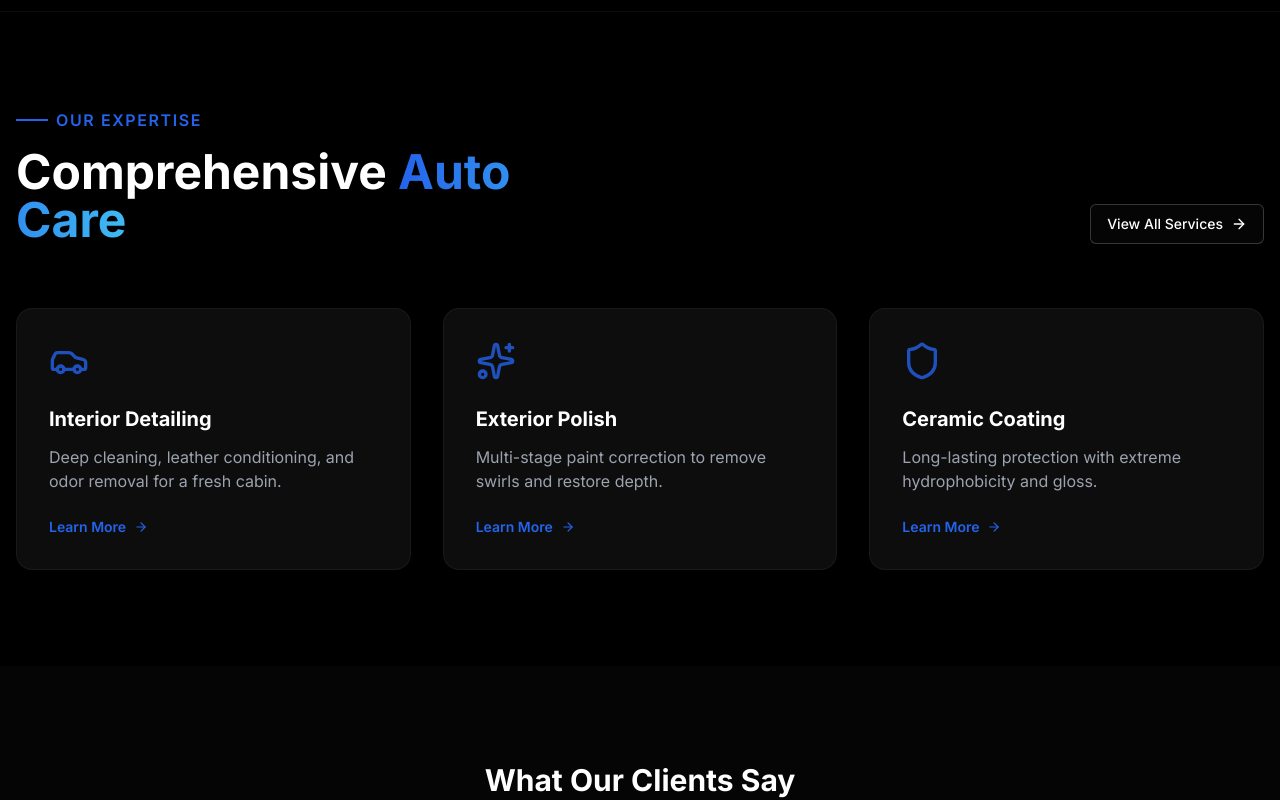
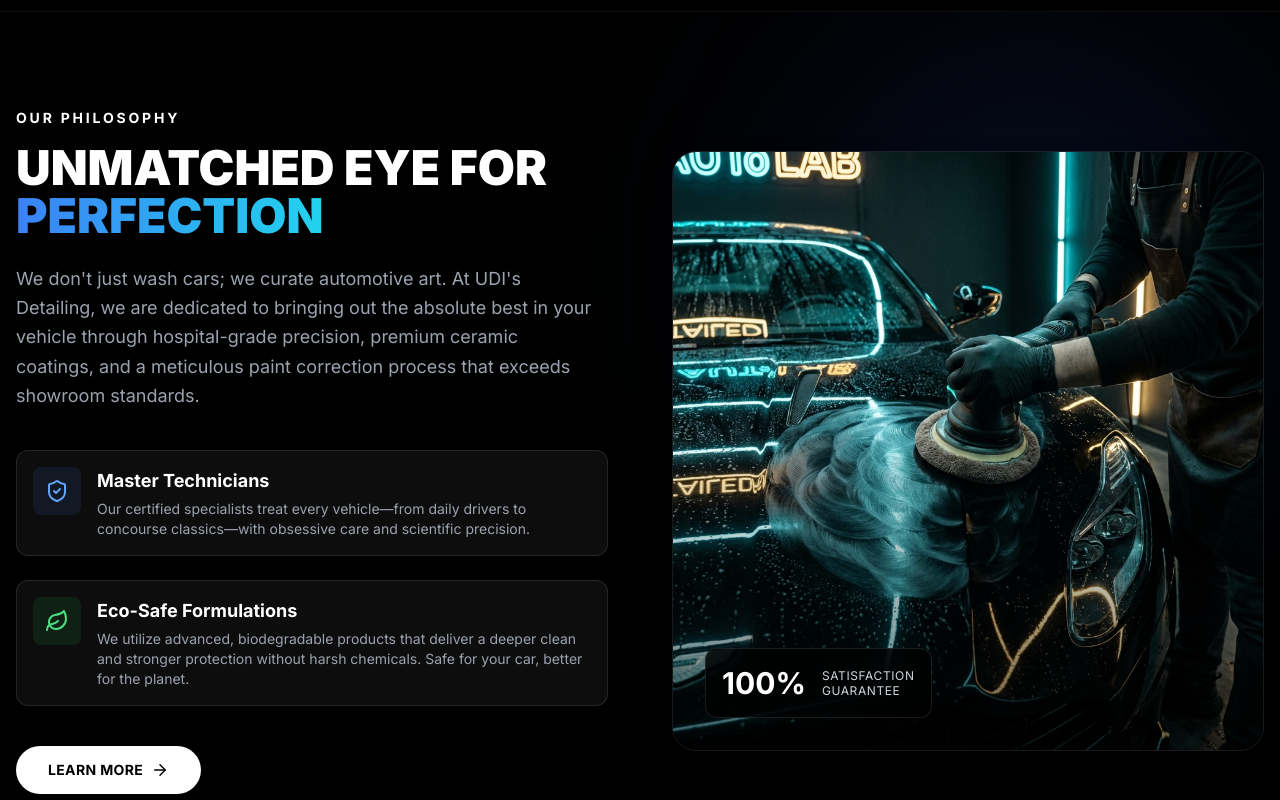
Before and after one commit to Dilshan-Mindika/UDIS-DETAILING, a Next.js app: page / in a window 1280 px wide. Shown: the part 1500-2300 px from the top of the page. Built offline with nearby package versions, Linux system fonts and the light colour scheme.

Commit message:
feat: add AboutSection component with image and integrate it into the homepage.

```diff
--- a/src/app/page.tsx
+++ b/src/app/page.tsx
@@ -1,6 +1,7 @@
 import { Hero } from "@/components/sections/Hero";
 import { Stats } from "@/components/sections/Stats";
 import { BrandCarousel } from "@/components/sections/BrandCarousel";
+import { AboutSection } from "@/components/sections/AboutSection";
 import { ServicesPreview } from "@/components/sections/ServicesPreview";
 
 export default function Home() {
@@ -9,6 +10,7 @@ export default function Home() {
       <Hero />
       <Stats />
       <BrandCarousel />
+      <AboutSection />
       <ServicesPreview />
 
       {/* Testimonials Placeholder */}
--- /dev/null
+++ b/src/components/sections/AboutSection.tsx
@@ -0,0 +1,123 @@
+"use client";
+
+import { motion } from "framer-motion";
+import { ShieldCheck, Leaf, ArrowRight } from "lucide-react";
+import Link from "next/link";
+import { Button } from "@/components/ui/button";
+
+export function AboutSection() {
+    return (
+        <section className="py-24 bg-black relative overflow-hidden">
+            {/* Ambient Background Glow */}
+            <div className="absolute top-0 right-0 w-[500px] h-[500px] bg-blue-900/20 blur-[120px] rounded-full pointer-events-none" />
+
+            <div className="container mx-auto px-4">
+                <div className="grid lg:grid-cols-2 gap-16 items-center">
+
+                    {/* Left Column: Content */}
+                    <div className="space-y-10 relative z-10">
+                        <motion.div
+                            initial={{ opacity: 0, x: -50 }}
+                            whileInView={{ opacity: 1, x: 0 }}
+                            transition={{ duration: 0.8 }}
+                            viewport={{ once: true }}
+                        >
+                            <h2 className="text-sm font-bold text-custom-gold tracking-[0.2em] uppercase mb-4">
+                                Our Philosophy
+                            </h2>
+                            <h3 className="text-4xl md:text-5xl font-black font-orbitron text-white leading-tight mb-6">
+                                UNMATCHED EYE FOR <span className="text-transparent bg-clip-text bg-gradient-to-r from-blue-500 to-cyan-400">PERFECTION</span>
+                            </h3>
+                            <p className="text-gray-400 text-lg leading-relaxed max-w-xl">
+                                We don't just wash cars; we curate automotive art. At UDI's Detailing, we are dedicated to bringing out the absolute best in your vehicle through hospital-grade precision, premium ceramic coatings, and a meticulous paint correction process that exceeds showroom standards.
+                            </p>
+                        </motion.div>
+
+                        <div className="grid gap-6">
+                            {/* Feature 1 */}
+                            <motion.div
+                                className="flex gap-4 p-4 rounded-xl bg-white/5 border border-white/10 hover:bg-white/10 transition-colors"
+                                initial={{ opacity: 0, y: 20 }}
+                                whileInView={{ opacity: 1, y: 0 }}
+                                transition={{ duration: 0.6, delay: 0.2 }}
+                                viewport={{ once: true }}
+                            >
+                                <div className="p-3 rounded-lg bg-blue-500/10 text-blue-400 h-fit">
+                                    <ShieldCheck size={24} />
+                                </div>
+                                <div>
+                                    <h4 className="text-white font-bold text-lg mb-1">Master Technicians</h4>
+                                    <p className="text-sm text-gray-400">
+                                        Our certified specialists treat every vehicle—from daily drivers to concourse classics—with obsessive care and scientific precision.
+                                    </p>
+                                </div>
+                            </motion.div>
+
+                            {/* Feature 2 */}
+                            <motion.div
+                                className="flex gap-4 p-4 rounded-xl bg-white/5 border border-white/10 hover:bg-white/10 transition-colors"
+                                initial={{ opacity: 0, y: 20 }}
+                                whileInView={{ opacity: 1, y: 0 }}
+                                transition={{ duration: 0.6, delay: 0.4 }}
+                                viewport={{ once: true }}
+                            >
+                                <div className="p-3 rounded-lg bg-green-500/10 text-green-400 h-fit">
+                                    <Leaf size={24} />
+                                </div>
+                                <div>
+                                    <h4 className="text-white font-bold text-lg mb-1">Eco-Safe Formulations</h4>
+                                    <p className="text-sm text-gray-400">
+                                        We utilize advanced, biodegradable products that deliver a deeper clean and stronger protection without harsh chemicals. Safe for your car, better for the planet.
+                                    </p>
+                                </div>
+                            </motion.div>
+                        </div>
+
+                        <motion.div
+                            initial={{ opacity: 0 }}
+                            whileInView={{ opacity: 1 }}
+                            transition={{ delay: 0.6 }}
+                            viewport={{ once: true }}
+                        >
+                            <Link href="/about">
+                                <Button className="rounded-full h-12 px-8 bg-white text-black hover:bg-custom-gold font-bold tracking-wide group">
+                                    LEARN MORE
+                                    <ArrowRight className="ml-2 group-hover:translate-x-1 transition-transform" size={18} />
+                                </Button>
+                            </Link>
+                        </motion.div>
+                    </div>
+
+                    {/* Right Column: Visual */}
+                    <motion.div
+                        className="relative h-[600px] rounded-3xl overflow-hidden border border-white/10 shadow-2xl"
+                        initial={{ opacity: 0, scale: 0.95 }}
+                        whileInView={{ opacity: 1, scale: 1 }}
+                        transition={{ duration: 1 }}
+                        viewport={{ once: true }}
+                    >
+                        {/* High-End Detailing Image */}
+                        <div className="absolute inset-0">
+                            <img
+                                src="/images/about-detail.png"
+                                alt="Master Detailing in Action"
+                                className="w-full h-full object-cover transform scale-105 hover:scale-110 transition-transform duration-[1.5s]"
+                            />
+                        </div>
+
+                        {/* Overlay Gradient */}
+                        <div className="absolute inset-0 bg-gradient-to-t from-black via-transparent to-transparent opacity-60"></div>
+
+                        {/* Floating Badge */}
+                        <div className="absolute bottom-8 left-8 bg-black/80 backdrop-blur-xl border border-white/10 p-4 rounded-xl flex items-center gap-4">
+                            <div className="text-3xl font-bold text-custom-gold">100%</div>
+                            <div className="text-xs text-gray-300 uppercase tracking-wider leading-tight">
+                                Satisfaction<br />Guarantee
+                            </div>
+                        </div>
+                    </motion.div>
+                </div>
+            </div>
+        </section>
+    );
+}
```
Also changed, not shown: public/images/about-detail.png (added).
